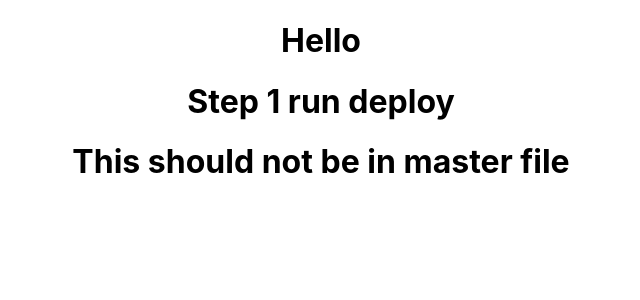
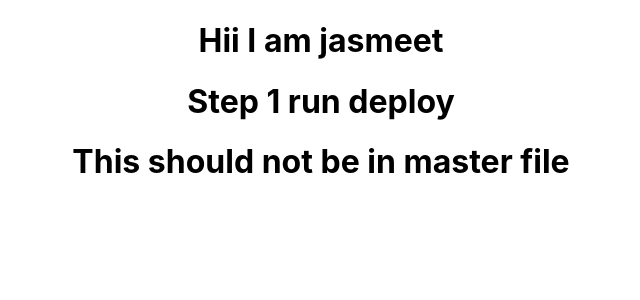
Before and after one commit to amanjatx/netyforms-repo, a React (Create React App) app: page / in a window 1280 px wide. Shown: the top 300 px of the page, without its empty margins (319-959 px from the left). Built offline with nearby package versions, Linux system fonts and the light colour scheme.

Commit message:
changes made

```diff
--- a/src/App.js
+++ b/src/App.js
@@ -3,7 +3,7 @@ import './App.css';
 function App() {
   return (
     <div className="App">
-      <h1>Hello</h1>
+      <h1>Hii I am jasmeet</h1>
       <h1>Step 1 run deploy </h1>
       <h1>This should not be in master file</h1>
     </div>
```
Also changed, not shown: 1 other file (tests, documents, lock files or other folders).
